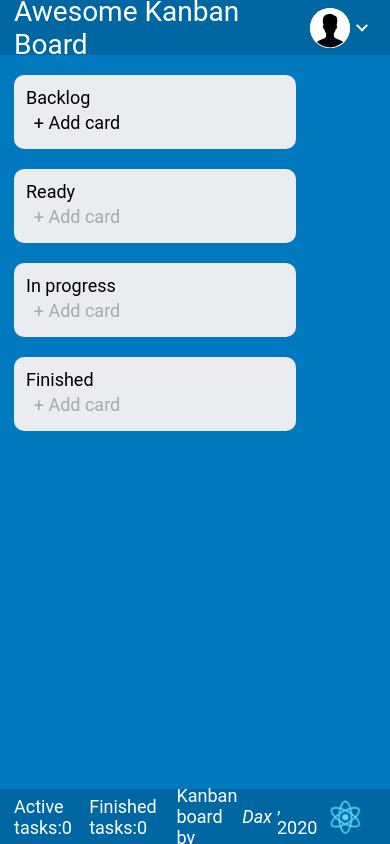
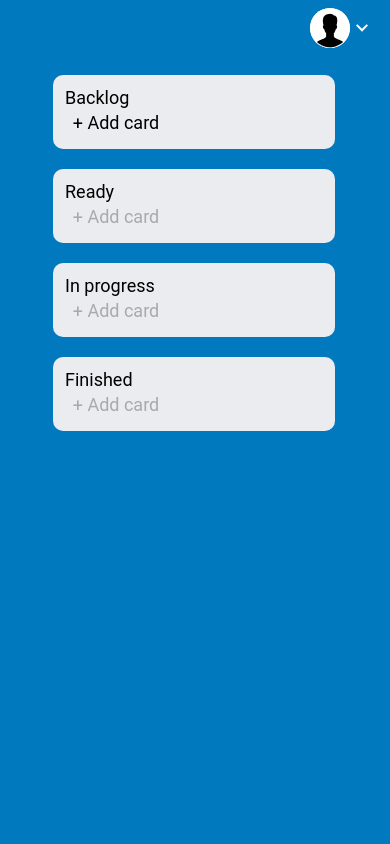
Before and after one commit to Dax52/Kanban, a React (Create React App) app: page / in a window 390 px wide. Built offline with nearby package versions, Linux system fonts and the light colour scheme.

Commit message:
added mobile version

```diff
--- a/package.json
+++ b/package.json
@@ -2,7 +2,7 @@
   "name": "kanban",
   "version": "0.1.0",
   "private": true,
-  "homepage": "https://Dax52.github.io/Kanban",
+  "homepage": "https://Dax52.github.io/Kanban/",
   "dependencies": {
     "@testing-library/jest-dom": "^4.2.4",
     "@testing-library/react": "^9.5.0",
--- a/src/Components/Block/index.css
+++ b/src/Components/Block/index.css
@@ -68,3 +68,16 @@
 
     overflow: auto;
 }
+
+@media only screen and (max-width: 1247px) {
+    .table {
+        flex-direction: column;
+        align-items: center;
+    }
+    .block {
+        max-height: none;
+    }
+    .list {
+        max-height: none;
+    }
+}
--- a/src/Components/Footer/index.css
+++ b/src/Components/Footer/index.css
@@ -38,3 +38,8 @@
     color: #FFFFFF;
     font-style: italic;
 }
+@media only screen and (max-width: 1247px) {
+    .footer {
+        display: none;
+    }
+}
--- a/src/Components/Header/index.css
+++ b/src/Components/Header/index.css
@@ -14,3 +14,12 @@
     line-height: 33px;
     color: #FFFFFF;
 }
+@media only screen and (max-width: 1247px) {
+    .header {
+        background-color: transparent;
+        justify-content: flex-end;
+    }
+    .logo {
+        display: none;
+    }
+}
```
